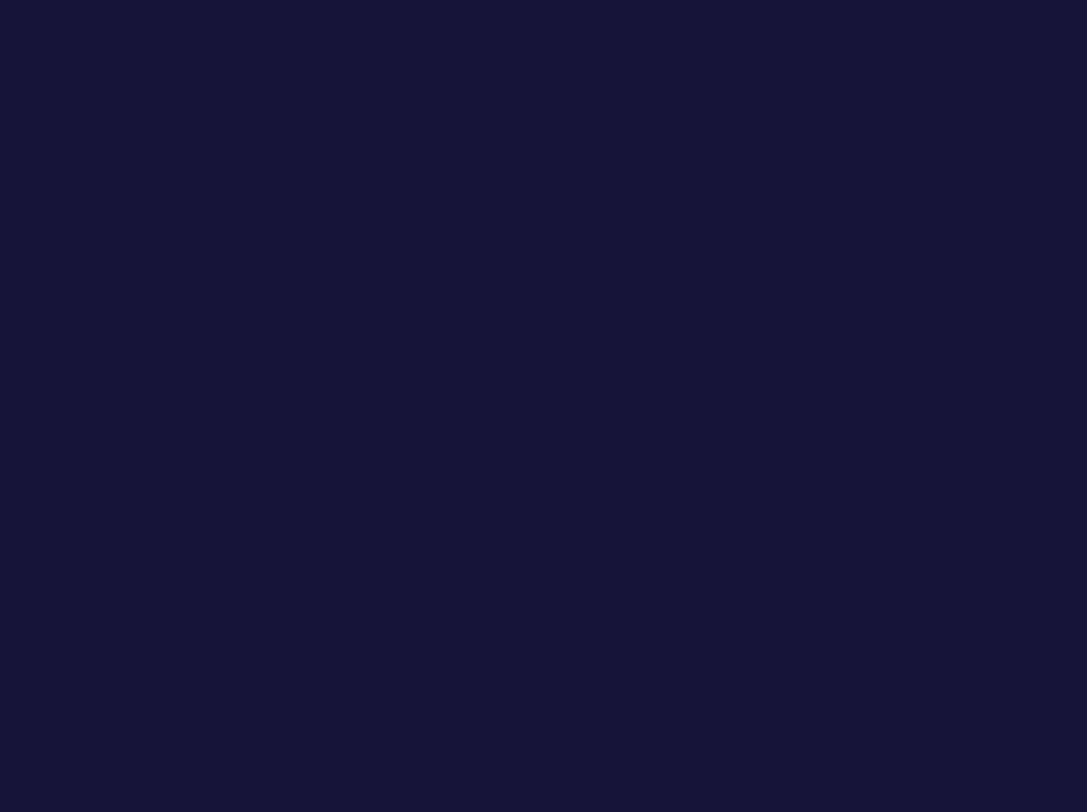
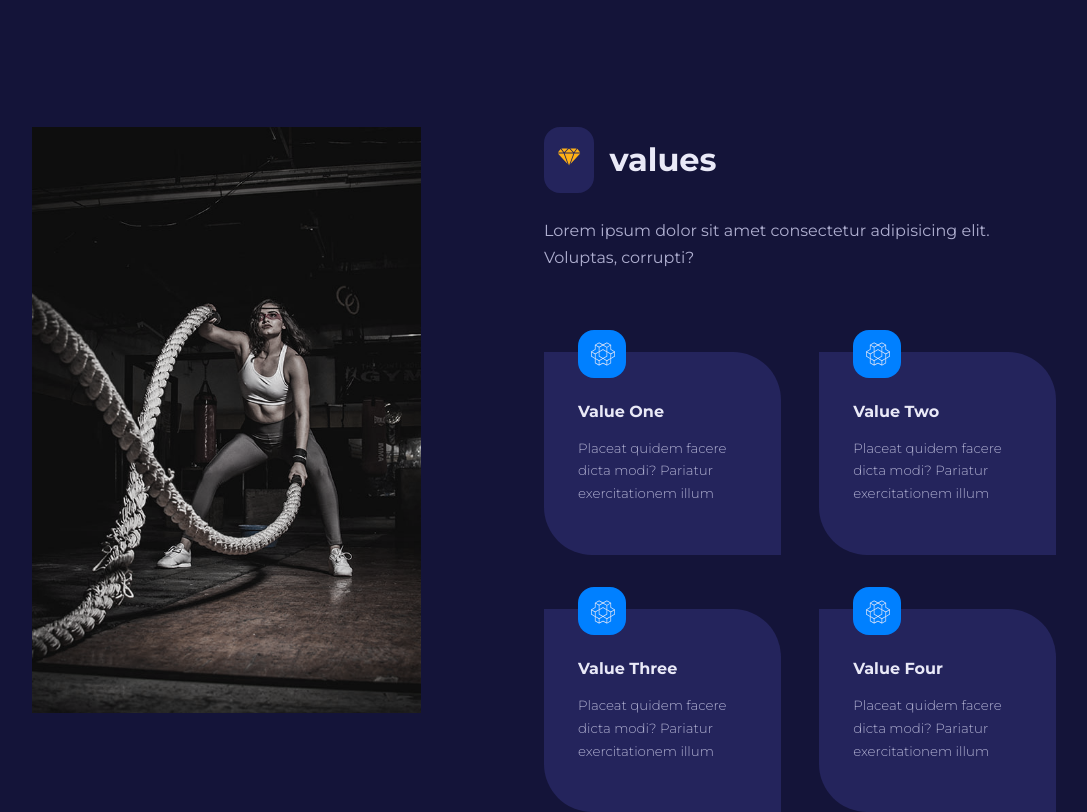
Before and after one commit to sunnya2023/FitnessUI, a React (Vite) app: page / in a window 1280 px wide. Shown: the part 1380-2192 px from the top of the page, without its empty margins (96-1183 px from the left). Before the commit the page ends 1347 px from the top, so only its background shows below. Built offline with nearby package versions, Linux system fonts and the light colour scheme.

Commit message:
added Values

```diff
--- a/src/components/Programs.jsx
+++ b/src/components/Programs.jsx
@@ -3,12 +3,13 @@
 import Card from "../UI/Card";
 import { IoMdArrowDropright } from "react-icons/io";
 import SectionHead from "./SectionHead";
+import { FaCrown } from "react-icons/fa";
 
 const Programs = () => {
   return (
     <section className="programs">
       <div className="container programs__container">
-        <SectionHead title="Programs" />
+        <SectionHead icon={<FaCrown />} title="Programs" />
 
         <div className="programs__wrapper">
           {programs.map(({ id, icon, title, info, path }) => {
--- a/src/components/SectionHead.jsx
+++ b/src/components/SectionHead.jsx
@@ -1,11 +1,7 @@
-import { FaCrown } from "react-icons/fa";
-
-const SectionHead = ({ title }) => {
+const SectionHead = ({ icon, title }) => {
   return (
     <div className="section__head">
-      <span>
-        <FaCrown />
-      </span>
+      <span>{icon}</span>
       <h2>{title}</h2>
     </div>
   );
--- /dev/null
+++ b/src/components/Values.jsx
@@ -0,0 +1,39 @@
+import { GiCutDiamond } from "react-icons/gi";
+import Image from "../images/values.jpg";
+import SectionHead from "./SectionHead";
+import { values } from "../data";
+import Card from "../UI/Card";
+
+const Values = () => {
+  return (
+    <section className="values">
+      <div className="container values__container">
+        <div className="values__left">
+          <div className="values__image">
+            <img src={Image} alt="Values Image" />
+          </div>
+        </div>
+        <div className="values__right">
+          <SectionHead icon={<GiCutDiamond />} title="values" />
+          <p>
+            Lorem ipsum dolor sit amet consectetur adipisicing elit. Voluptas,
+            corrupti?
+          </p>
+          <div className="values__wrapper">
+            {values.map(({ id, icon, title, desc }) => {
+              return (
+                <Card className="values__value" key={id}>
+                  <span>{icon}</span>
+                  <h4>{title}</h4>
+                  <small>{desc}</small>
+                </Card>
+              );
+            })}
+          </div>
+        </div>
+      </div>
+    </section>
+  );
+};
+
+export default Values;
--- a/src/data.jsx
+++ b/src/data.jsx
@@ -57,3 +57,30 @@
     path: "/programs/444",
   },
 ];
+
+export const values = [
+  {
+    id: 1,
+    icon: <SiOpenaigym />,
+    title: "Value One",
+    desc: "Placeat quidem facere dicta modi? Pariatur exercitationem illum",
+  },
+  {
+    id: 2,
+    icon: <SiOpenaigym />,
+    title: "Value Two",
+    desc: "Placeat quidem facere dicta modi? Pariatur exercitationem illum",
+  },
+  {
+    id: 3,
+    icon: <SiOpenaigym />,
+    title: "Value Three",
+    desc: "Placeat quidem facere dicta modi? Pariatur exercitationem illum",
+  },
+  {
+    id: 4,
+    icon: <SiOpenaigym />,
+    title: "Value Four",
+    desc: "Placeat quidem facere dicta modi? Pariatur exercitationem illum",
+  },
+];
--- a/src/pages/home/Home.jsx
+++ b/src/pages/home/Home.jsx
@@ -1,5 +1,6 @@
 import Header from "../../components/Header";
 import Programs from "../../components/Programs";
+import Values from "../../components/Values";
 import "./home.css";
 
 const Home = () => {
@@ -7,6 +8,7 @@
     <>
       <Header />
       <Programs />
+      <Values />
     </>
   );
 };
--- a/src/pages/home/home.css
+++ b/src/pages/home/home.css
@@ -53,7 +53,7 @@
   filter: blur(15px);
 }
 
-/* Programs */
+/* ==============Programs============== */
 .programs {
   margin-top: 4rem;
 }
@@ -76,3 +76,36 @@
   background: var(--color-secondary);
   color: var(--color-gray-600);
 }
+
+/* ==============VALUES============== */
+.values__container {
+  display: grid;
+  grid-template-columns: 38% 50%;
+  gap: 12%;
+}
+
+.values__image {
+  filter: saturate(0.25);
+  transition: all 0.3s ease;
+}
+.values__image:hover {
+  filter: saturate(1);
+}
+
+.values__right > p {
+  margin: 1.5rem 0 5rem;
+}
+.values__wrapper {
+  display: grid;
+  grid-template-columns: 1fr 1fr;
+  gap: 3.4rem 2.4rem;
+}
+.card.values__value {
+  /* padding-top: 3.5rem; */
+  text-align: left;
+  position: relative;
+}
+.card.values__value span {
+  position: absolute;
+  top: -1.5rem;
+}
```
